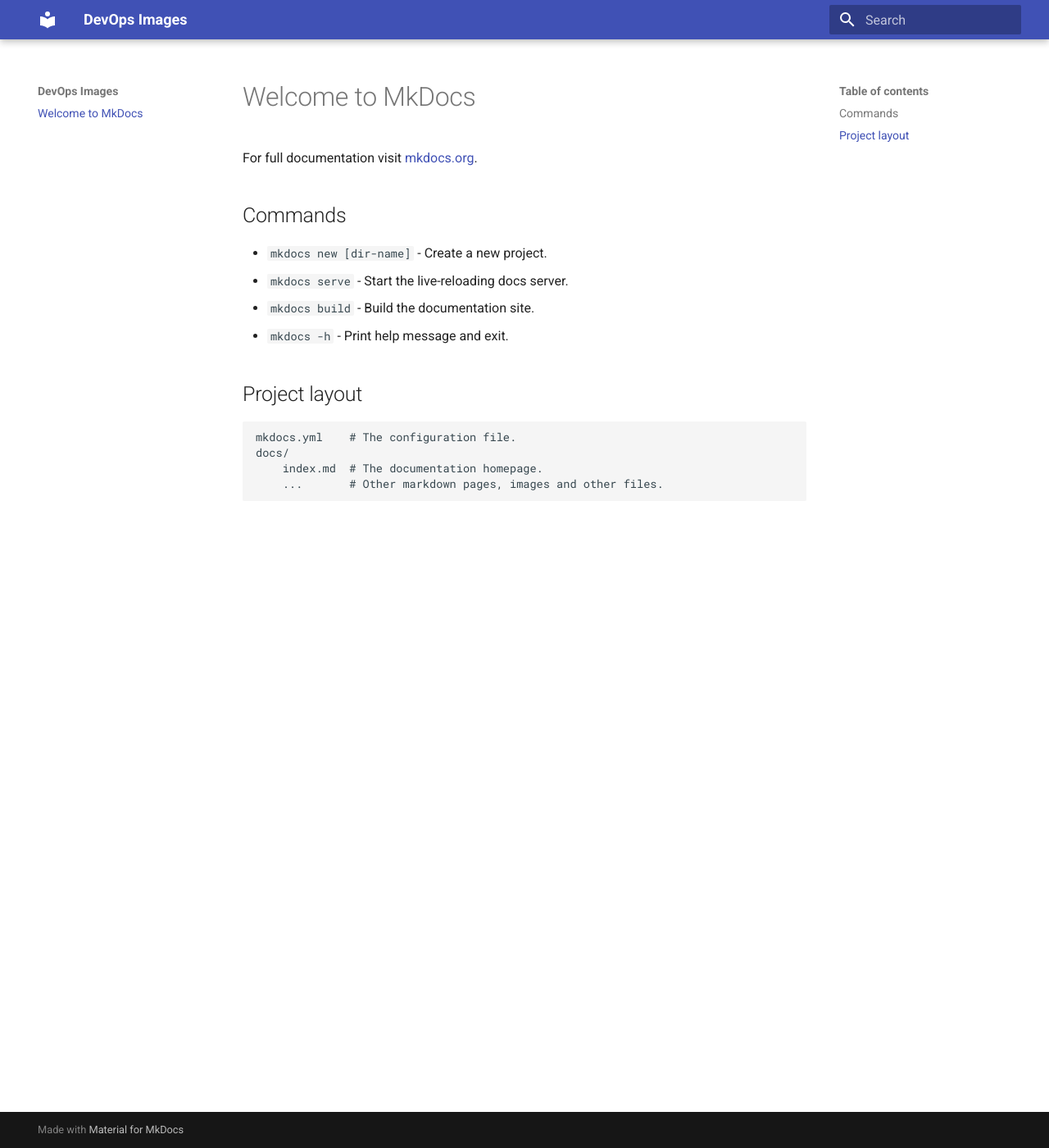
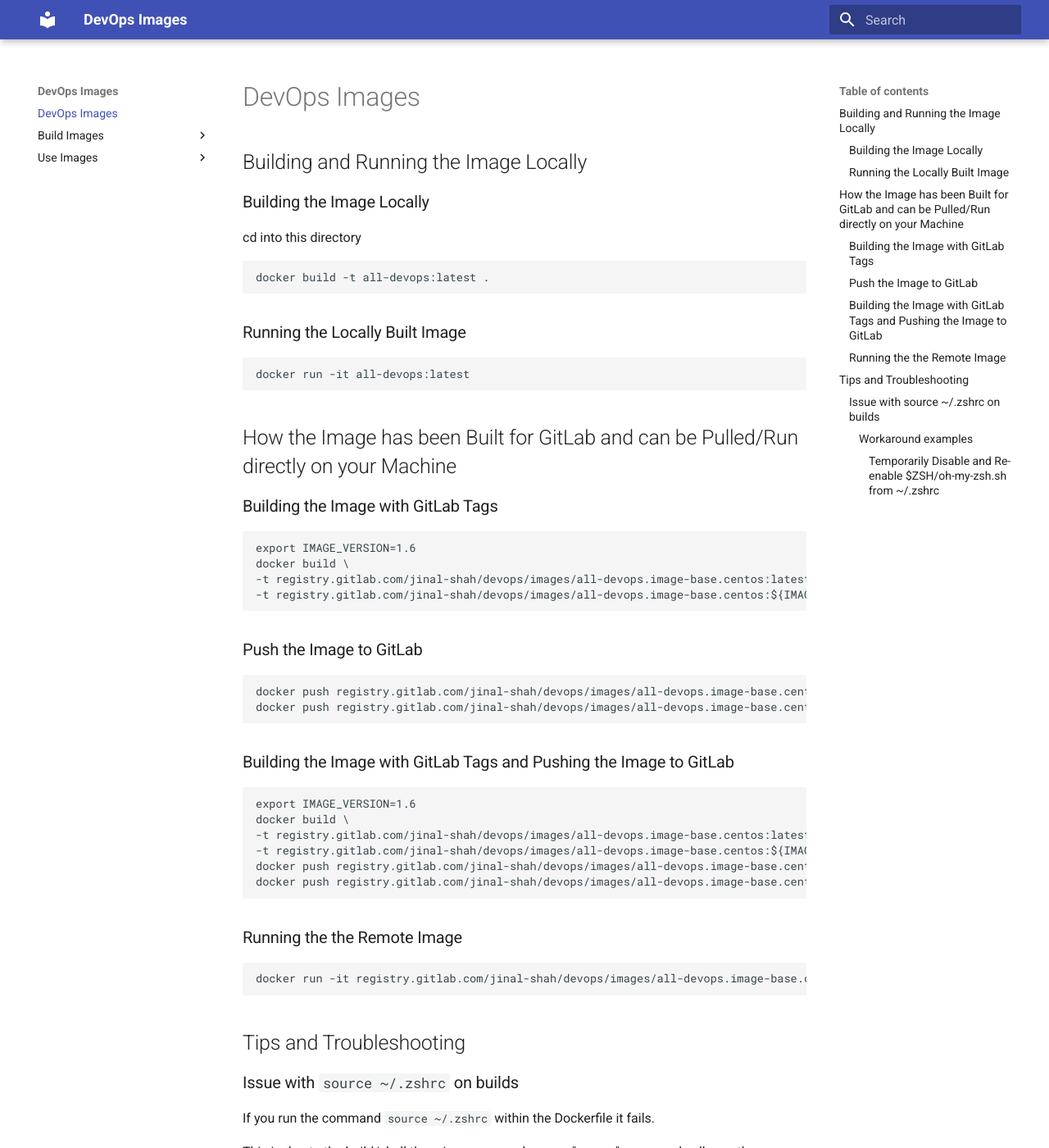
Before and after one commit to jinalshah/devops-images, an MkDocs documentation site: the page built from docs/index.md, in a window 1280 px wide and 1400 px high. Shown: the whole window at 82% size. Built offline with MkDocs 1.6.1 and Material for MkDocs 9.7.7, drawn with Linux system fonts in a browser that asks for light colours; some of the changed text lies outside the part shown.

Commit message:
Update Docs

````diff
--- /dev/null
+++ b/docs/Build Images/build-images.md
@@ -0,0 +1 @@
+# Build Images Locally
--- /dev/null
+++ b/docs/Use Images/all-devops.md
@@ -0,0 +1 @@
+# All DevOps
--- /dev/null
+++ b/docs/Use Images/aws-devops.md
@@ -0,0 +1 @@
+# AWS DevOps
--- /dev/null
+++ b/docs/Use Images/gcp-devops.md
@@ -0,0 +1 @@
+# GCP DevOps
--- a/docs/index.md
+++ b/docs/index.md
@@ -1,17 +1,78 @@
-# Welcome to MkDocs
+# DevOps Images
 
-For full documentation visit [mkdocs.org](https://www.mkdocs.org).
+## Building and Running the Image Locally
 
-## Commands
+### Building the Image Locally
 
-* `mkdocs new [dir-name]` - Create a new project.
-* `mkdocs serve` - Start the live-reloading docs server.
-* `mkdocs build` - Build the documentation site.
-* `mkdocs -h` - Print help message and exit.
+cd into this directory
 
-## Project layout
+```bash
+docker build -t all-devops:latest .
+```
 
-    mkdocs.yml    # The configuration file.
-    docs/
-        index.md  # The documentation homepage.
-        ...       # Other markdown pages, images and other files.
+### Running the Locally Built Image
+
+```bash
+docker run -it all-devops:latest
+```
+
+## How the Image has been Built for GitLab and can be Pulled/Run directly on your Machine
+
+### Building the Image with GitLab Tags
+
+```bash
+export IMAGE_VERSION=1.6
+docker build \
+-t registry.gitlab.com/jinal-shah/devops/images/all-devops.image-base.centos:latest \
+-t registry.gitlab.com/jinal-shah/devops/images/all-devops.image-base.centos:${IMAGE_VERSION} .
+```
+
+### Push the Image to GitLab
+
+```bash
+docker push registry.gitlab.com/jinal-shah/devops/images/all-devops.image-base.centos:latest && \
+docker push registry.gitlab.com/jinal-shah/devops/images/all-devops.image-base.centos:${IMAGE_VERSION}
+```
+
+### Building the Image with GitLab Tags and Pushing the Image to GitLab
+
+```bash
+export IMAGE_VERSION=1.6
+docker build \
+-t registry.gitlab.com/jinal-shah/devops/images/all-devops.image-base.centos:latest \
+-t registry.gitlab.com/jinal-shah/devops/images/all-devops.image-base.centos:${IMAGE_VERSION} . && \
+docker push registry.gitlab.com/jinal-shah/devops/images/all-devops.image-base.centos:latest && \
+docker push registry.gitlab.com/jinal-shah/devops/images/all-devops.image-base.centos:${IMAGE_VERSION}
+```
+
+### Running the the Remote Image
+
+```bash
+docker run -it registry.gitlab.com/jinal-shah/devops/images/all-devops.image-base.centos
+```
+
+## Tips and Troubleshooting
+
+### Issue with `source ~/.zshrc` on builds
+
+If you run the command `source ~/.zshrc` within the Dockerfile it fails.
+
+This is due to the build/shell throwing an error when one "source" command calls another "source" (i.e. a nested source) within a file.
+
+#### Workaround examples
+
+##### Temporarily Disable and Re-enable `$ZSH/oh-my-zsh.sh` from `~/.zshrc`
+
+Comment Source Lines in `~/.zshrc`:
+
+```bash
+sed -i 's/# source $ZSH\/oh-my-zsh.sh/source $ZSH\/oh-my-zsh.sh/g' ~/.zshrc
+```
+
+Unomment Source Lines in `~/.zshrc` on all stage builds:
+
+```bash
+  sed -i 's/# source <(kubectl completion zsh)/source <(kubectl completion zsh)/g' ~/.zshrc && \
+  sed -i 's/# source <(kubectl completion zsh)/source <(kubectl completion zsh)/g' ~/.bashrc && \
+  sed -i 's/# source $ZSH\/oh-my-zsh.sh/source $ZSH\/oh-my-zsh.sh/g' ~/.zshrc
+```
--- a/mkdocs.yml
+++ b/mkdocs.yml
@@ -2,3 +2,6 @@
 site_url: https://jinal-shah.gitlab.io/devops/images
 theme:
   name: material
+
+extra:
+  generator: false
````
Also changed, not shown: README.md (+4 -77 lines), 1 other file.
